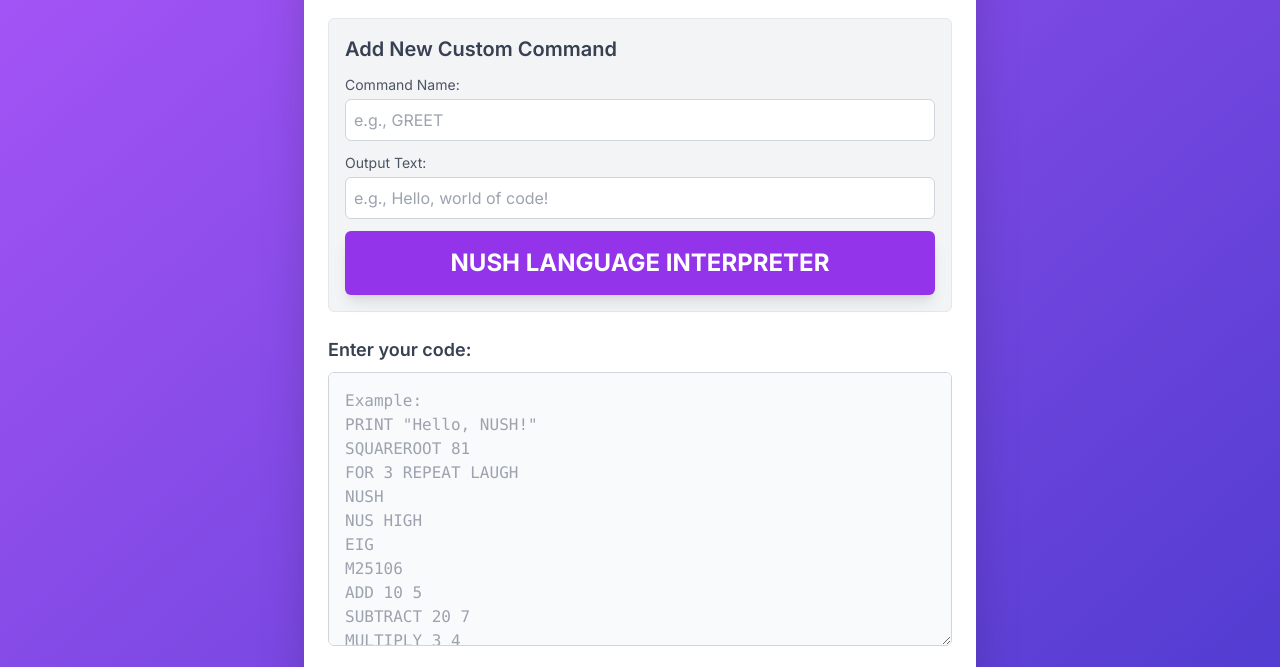
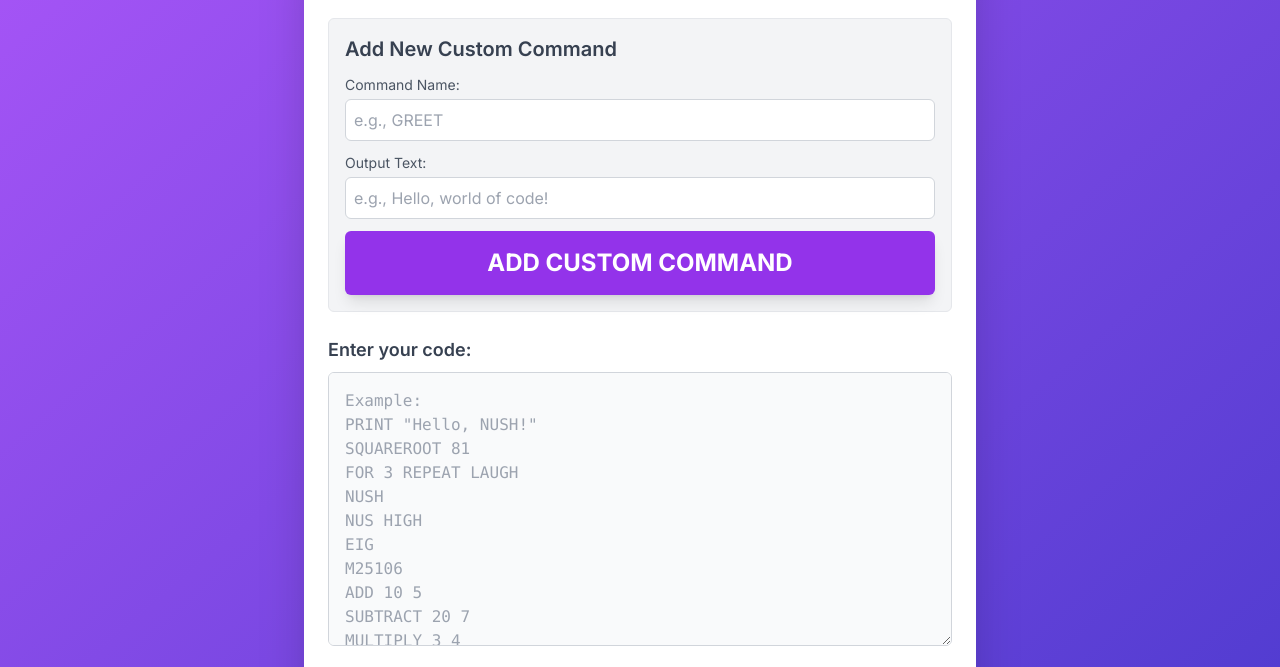
Before and after one commit to nushhw/nushcoding, a plain HTML site: page index.html in a window 1280 px wide. Shown: the part 98-765 px from the top of the page. Drawn offline with nearby package versions, Linux system fonts and the light colour scheme.

Commit message:
Update index.html

```diff
--- a/index.html
+++ b/index.html
@@ -69,7 +69,7 @@
                 id="addCustomCommandBtn"
                 class="w-full bg-purple-600 text-white py-4 px-8 rounded-md text-2xl font-bold hover:bg-purple-700 focus:outline-none focus:ring-2 focus:ring-purple-500 focus:ring-offset-2 transition duration-300 ease-in-out transform hover:scale-105 shadow-lg"
             >
-                NUSH LANGUAGE INTERPRETER
+                ADD CUSTOM COMMAND
             </button>
         </div>
 
```
